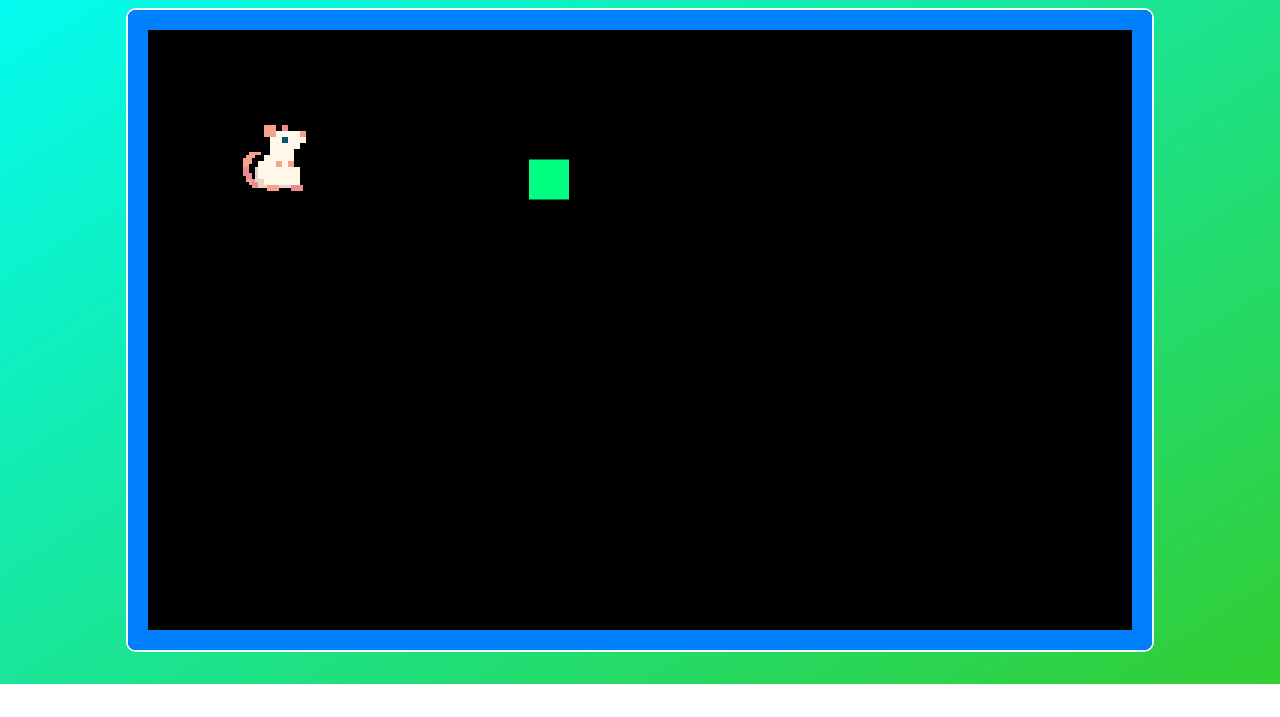
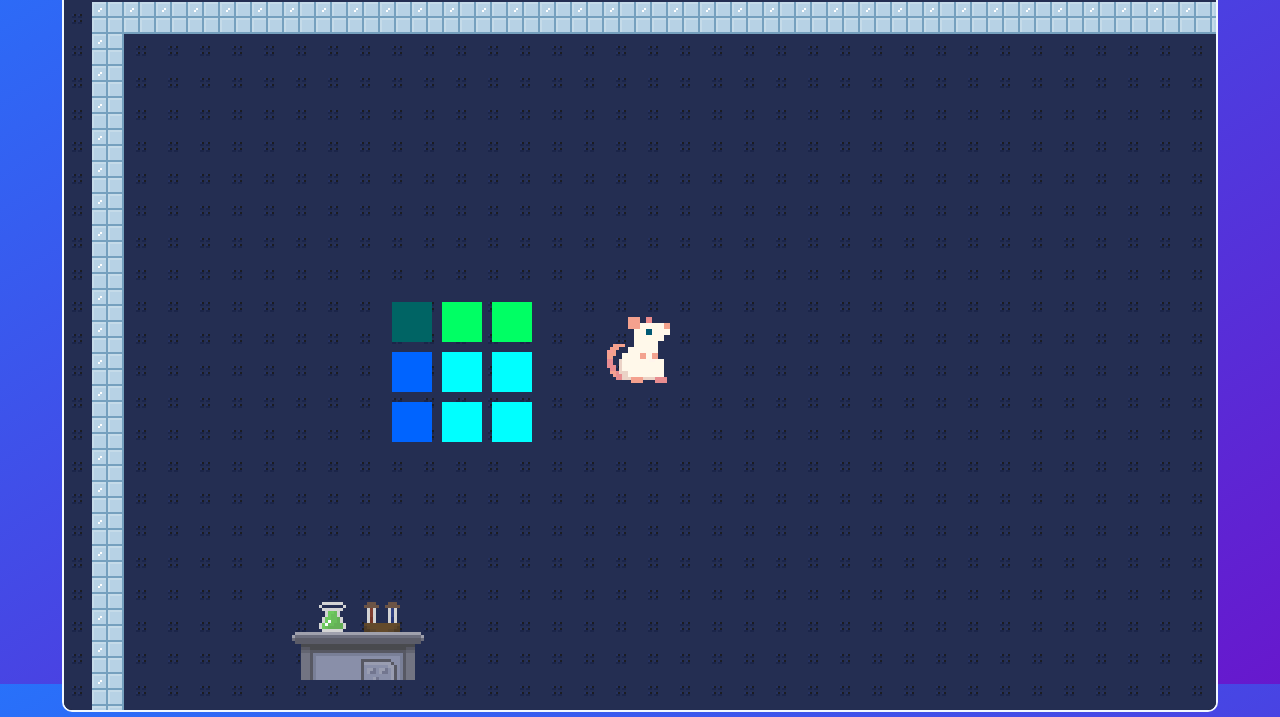
Before and after one commit to MatteoSalverio/ratlab, a plain HTML site: page projects/RatLabRewritten/index.html in a window 1280 px wide. Shown: the part 116-833 px from the top of the page. Before the commit the page ends 800 px from the top, so only its background shows below. Drawn offline with Linux system fonts and the light colour scheme.

Commit message:
Camera movement, physics, colliders, etc.

```diff
--- a/projects/RatLabRewritten/script.js
+++ b/projects/RatLabRewritten/script.js
@@ -1,4 +1,5 @@
 // Rat Lab Rewritten - Copyright Rat Lab 2023
+// First Version of the Rat Lab Engine
 
 const canvas = document.getElementById("canvas");
 const ctx = canvas.getContext("2d");
@@ -6,8 +7,8 @@ const ctx = canvas.getContext("2d");
 function setWindowSize() {
     let w = window.innerWidth,
         h = window.innerHeight;
-    canvas.width = w * 0.8;
-    canvas.height = h * 0.8;
+    canvas.width = w * 0.9;
+    canvas.height = h * 0.9;
 }
 setWindowSize();
 
@@ -15,12 +16,19 @@ window.addEventListener('resize', setWindowSize());
 
 ctx.imageSmoothingEnabled = false;
 
-var clock = 0;
-var objs = [];
+var objs = []; // All objects in the scene are contained here
+var backgroundObjs = []; // All background objects, always drawn first
 
-let friction = 0.01;
+let friction = 0.01; // Determines how fast things will lose force
 
-class obj {
+var playerSpeed = 300;
+
+var camera = {
+    x: 0,
+    y: 0
+}
+
+class obj { // General class, mainly for inheritance
     constructor(x, y, w, h, movable = false) {
         this.x = x;
         this.y = y;
@@ -47,26 +55,36 @@ class obj {
     }
 
     physicsUpdate() {
-        if ((!this.colliderCheck('left') && this.forces.horizontal < 0) || (!this.colliderCheck('right') && this.forces.horizontal > 0))
-            this.x += this.forces.horizontal;
-        if ((!this.colliderCheck('up') && this.forces.vertical < 0) || (!this.colliderCheck('down') && this.forces.vertical > 0))
-            this.y += this.forces.vertical;
+        // Apply Horizontal Forces
+        if (this.forces.horizontal > 0)
+            this.move('right', this.forces.horizontal);
+        else if (this.forces.horizontal < 0)
+            this.move('left', this.forces.horizontal * -1);
+        // Apply Vertical Forces
+        if (this.forces.vertical > 0)
+            this.move('down', this.forces.vertical);
+        else if (this.forces.vertical < 0)
+            this.move('up', this.forces.vertical * -1);
+        // Apply Horizontal Friction
         if (this.forces.horizontal > 0)
             this.forces.horizontal -= friction;
         else if (this.forces.horizontal < 0)
             this.forces.horizontal += friction;
+        // Apply Vertical Friction
         if (this.forces.vertical > 0)
             this.forces.vertical -= friction;
         else if (this.forces.vertical < 0)
             this.forces.vertical += friction;
+        // Round the forces
         this.forces.horizontal = Math.round(this.forces.horizontal * 100) / 100
         this.forces.vertical = Math.round(this.forces.vertical * 100) / 100
     }
 
     update() {
+        // Updates hitbox position:
         this.hitBox = {
             top: this.y + this.hitBoxOffset * 3,
-            bottom: this.y + this.h - this.hitBoxOffset * 1.25,
+            bottom: this.y + this.h - this.hitBoxOffset * 2,
             left: this.x + this.hitBoxOffset,
             right: this.x + this.w - this.hitBoxOffset * 2
         }
@@ -76,32 +94,32 @@ class obj {
 
     colliderCheck(dir) {
         for (let i = 0; i < objs.length; i++) {
-            if (i == this.index)
+            if (i == this.index) // Makes sure objects won't collide with themselves
                 continue;
             let o = objs[i];
             let space = 5; // Allows you to slide on surfaces
             if (dir == 'up') {
                 if (this.hitBox.top <= o.hitBox.bottom && this.hitBox.bottom >= o.hitBox.top + space) {
                     if (this.hitBox.right >= o.hitBox.left + space && this.hitBox.left <= o.hitBox.right - space)
-                        return true;
+                        return o.index;
                 }
             }
             else if (dir == 'down') {
                 if (this.hitBox.bottom >= o.hitBox.top && this.hitBox.top <= o.hitBox.bottom - space) {
                     if (this.hitBox.right >= o.hitBox.left + space && this.hitBox.left <= o.hitBox.right - space)
-                        return true;
+                        return o.index;
                 }
             }
             else if (dir == 'left') {
                 if (this.hitBox.left <= o.hitBox.right && this.hitBox.right >= o.hitBox.left + space) {
                     if (this.hitBox.bottom >= o.hitBox.top + space && this.hitBox.top <= o.hitBox.bottom - space)
-                        return true;
+                        return o.index;
                 }
             }
             else if (dir == 'right') {
-                if (this.hitBox.right >= o.hitBox.left && this.hitBox.left <= o.hitBox.right - 2) {
+                if (this.hitBox.right >= o.hitBox.left && this.hitBox.left <= o.hitBox.right - space) {
                     if (this.hitBox.bottom >= o.hitBox.top + space && this.hitBox.top <= o.hitBox.bottom - space)
-                        return true;
+                        return o.index;
                 }
             }
         }
@@ -110,17 +128,42 @@ class obj {
 
     move(dir, speed) {
         speed *= 1;
-        if (!this.colliderCheck(dir)) {
-            if (dir == 'up')
+        let strength = 0.05; // Strength of push force
+        if (dir == 'up') {
+            if (!this.colliderCheck('up')) {
                 this.y -= speed;
-            else if (dir == 'down')
+            }
+            else {
+                objs[this.colliderCheck('up')].applyForce('vertical', -strength); // Applies a pushing force to the interacting object
+                this.applyForce('vertical', strength * 0.8); // Applies a force back on the main object
+            }
+        }
+        else if (dir == 'down') {
+            if (!this.colliderCheck('down')) {
                 this.y += speed;
-            else if (dir == 'left')
+            }
+            else {
+                objs[this.colliderCheck('down')].applyForce('vertical', strength);
+                this.applyForce('vertical', -strength * 0.8);
+            }
+        }
+        else if (dir == 'right') {
+            if (!this.colliderCheck('right')) {
+                this.x += speed;
+            }
+            else {
+                objs[this.colliderCheck('right')].applyForce('horizontal', strength);
+                this.applyForce('horizontal', -strength * 0.8);
+            }
+        }
+        else if (dir == 'left') {
+            if (!this.colliderCheck('left')) {
                 this.x -= speed;
-            else if (dir == 'right')
-                this.x += speed;
-            else
-                console.error("Error: Unknown direction '" + dir + "'");
+            }
+            else {
+                objs[this.colliderCheck('left')].applyForce('horizontal', -strength);
+                this.applyForce('horizontal', strength * 0.8);
+            }
         }
     }
 
@@ -128,10 +171,8 @@ class obj {
         magnitude *= 1;
         if (!this.movable)
             return;
-        if (axis == 'horizontal') {
+        if (axis == 'horizontal')
             this.forces.horizontal += magnitude;
-            console.log('e')
-        }
         else if (axis == 'vertical')
             this.forces.vertical += magnitude;
         else
@@ -154,7 +195,7 @@ class box extends obj {
 
     draw() {
         ctx.fillStyle = this.color;
-        ctx.fillRect(this.x, this.y, this.w, this.h);
+        ctx.fillRect(this.x - camera.x, this.y - camera.y, this.w, this.h);
     }
 
     animate() {
@@ -174,7 +215,7 @@ class spriteObj extends obj {
         this.dir = 'right';
         this.moving = false;
 
-        this.hitBoxOffset = 10;
+        this.hitBoxOffset = 0;
 
         this.animation = {
             frame: 1,
@@ -185,26 +226,67 @@ class spriteObj extends obj {
 
     animate() {
         this.draw();
-        if (clock % 2 == 0) {
-            if (this.animation.frame >= this.animation.frameCount)
-                this.animation.frame = 1;
-            else
-                this.animation.frame++;
-        }
+        if (this.animation.frame >= this.animation.frameCount)
+            this.animation.frame = 1;
+        else
+            this.animation.frame++;
     }
 
     draw() {
         let srcRect = { x: this.resolutionX * (this.animation.frame - 1), y: 0, width: this.resolutionX, height: this.resolutionY };
         let destRect = { x: this.x, y: this.y, width: this.w, height: this.h };
-        ctx.drawImage(this.texture, srcRect.x, srcRect.y, srcRect.width, srcRect.height, this.x, this.y, destRect.width, destRect.height);
+        ctx.drawImage(this.texture, srcRect.x, srcRect.y, srcRect.width, srcRect.height, this.x - camera.x, this.y - camera.y, destRect.width, destRect.height);
     }
+}
+
+class backgroundTile {
+    constructor(x, y, w, h, texturePath, resolutionX, resolutionY, frameCount) {
+        this.x = x;
+        this.y = y;
+        this.w = w;
+        this.h = h;
+        this.texturePath = texturePath;
+        this.texture = new Image(this.resolutionX, this.resolutionY);
+        this.texture.src = this.texturePath;
+        this.resolutionX = resolutionX;
+        this.resolutionY = resolutionY;
+        this.frameCount = frameCount;
+        this.animation = {
+            frame: 1,
+            frameCount: this.frameCount,
+            rate: 1
+        }
+        backgroundObjs.push(this);
+    }
+
+    animate() {
+        this.draw();
+        if (this.animation.frame >= this.animation.frameCount)
+            this.animation.frame = 1;
+        else
+            this.animation.frame++;
+    }
+
+    draw() {
+        let srcRect = { x: this.resolutionX * (this.animation.frame - 1), y: 0, width: this.resolutionX, height: this.resolutionY };
+        let destRect = { x: this.x, y: this.y, width: this.w, height: this.h };
+        ctx.drawImage(this.texture, srcRect.x, srcRect.y, srcRect.width, srcRect.height, this.x - camera.x, this.y - camera.y, destRect.width, destRect.height);
+    }
+}
+
+function sortByY(objects) { // Sorts objects in order of their y position
+    const sortedObjects = [...objects];
+    sortedObjects.sort((a, b) => a.y - b.y);
+    return sortedObjects;
 }
 
 function redraw() {
     ctx.clearRect(0, 0, canvas.width, canvas.height);
-    for (let i = 0; i < objs.length; i++)
-        objs[i].draw();
-    player.draw();
+    for (let i = 0; i < backgroundObjs.length; i++)
+        backgroundObjs[i].draw();
+    let sorted = sortByY(objs); // Allows objects to be drawn in order of their y position to create a 3d effect
+    for (let i = 0; i < sorted.length; i++)
+        sorted[i].draw();
 }
 
 function animate() {
@@ -213,17 +295,14 @@ function animate() {
         objs[i].animate();
 }
 
-let player = new spriteObj(100, 100, 96, 96, 'assets/textures/RatRight.png', 32, 32, 4, false);
-
-let testBox = new box(200, 200, 40, 40, 'rgba(0, 255, 128, 1)', true);
-testBox.applyForce('horizontal', 2);
-testBox.applyForce('vertical', -1);
-
-let walls = {
-    top: new box(0, 0, canvas.width, 20, 'rgb(0, 128, 255)'),
-    bottom: new box(0, canvas.height - 20, canvas.width, 20, 'rgb(0, 128, 255)'),
-    left: new box(0, 0, 20, canvas.height, 'rgb(0, 128, 255)'),
-    right: new box(canvas.width - 20, 0, 20, canvas.height, 'rgb(0, 128, 255)'),
+function createBoxOfTiles(x, y, w, h, tilePath, tileSize, tileResolution) {
+    let xLength = Math.floor(w / tileSize);
+    let yLength = Math.floor(h / tileSize);
+    for (let i = 0; i < xLength; i++) {
+        for (let j = 0; j < yLength; j++) {
+            new spriteObj(i * tileSize + x, j * tileSize + y, tileSize, tileSize, tilePath, tileResolution, tileResolution, 0, false);
+        }
+    }
 }
 
 let keys = [];
@@ -245,7 +324,7 @@ document.addEventListener('keyup', function (e) {
     }
 });
 function processMovement(delta) {
-    let speed = 250;
+    let speed = playerSpeed;
     if (keys[87]) // W
         player.move('up', speed * delta);
     if (keys[65]) { // A
@@ -260,6 +339,8 @@ function processMovement(delta) {
         player.dir = 'right';
         player.texture.src = "assets/textures/RatRight.png";
     }
+    camera.x = player.x - canvas.width / 2 + player.w / 2;
+    camera.y = player.y - canvas.height / 2 + player.h / 2;
 }
 
 let lastTime = 0;
@@ -283,3 +364,26 @@ setInterval(function () {
     if (player.moving)
         animate();
 }, 100);
+
+// INSTANTIATION:
+
+let player = new spriteObj(500, 300, 96, 96, 'assets/textures/RatRight.png', 32, 32, 4, false);
+player.hitBoxOffset = 10;
+
+let labTable = new spriteObj(200, 600, 44 * 3, 26 * 3, 'assets/textures/labTable.png', 44, 26, 0, false);
+for (let i = 0; i < 3; i++) {
+    for (let j = 0; j < 3; j++) {
+        new box(i * 50 + 300, j * 50 + 300, 40, 40, 'rgba(0, ' + i * 20 + 100 + ', ' + j * 20 + 100 + ', 1)', true);
+    }
+}
+
+for (let i = 0; i < 100; i++) {
+    for (let j = 0; j < 100; j++) {
+        new backgroundTile(i * 32 - 500, j * 32 - 500, 32, 32, 'assets/textures/groundTile.png', 16, 16, 0);
+    }
+}
+
+createBoxOfTiles(0, 0, 1200, 32, 'assets/textures/blueTile.png', 32, 16);
+createBoxOfTiles(0, 0, 32, 1200, 'assets/textures/blueTile.png', 32, 16);
+createBoxOfTiles(0, 1200 - 32, 1200, 32, 'assets/textures/blueTile.png', 32, 16);
+createBoxOfTiles(1200 - 48, 0, 32, 1200, 'assets/textures/blueTile.png', 32, 16);
--- a/projects/RatLabRewritten/styles.css
+++ b/projects/RatLabRewritten/styles.css
@@ -1,6 +1,6 @@
 html {
     height: 100%;
-    background: linear-gradient(to bottom right, aqua, limegreen);
+    background: linear-gradient(to bottom right, #2871fa, #6718cd);
     text-align: center;
     font-family: Cambria, Cochin, Georgia, Times, 'Times New Roman', serif;
 }
@@ -12,3 +12,11 @@ canvas {
     border-width: 2px;
     border-radius: 10px;
 }
+
+h1 {
+    margin-bottom: 0px;
+}
+
+p {
+    margin-top: 2px;
+}
```
Also changed, not shown: projects/RatLabRewritten/assets/textures/blueTile.png (added), projects/RatLabRewritten/assets/textures/groundTile.png (added), projects/RatLabRewritten/assets/textures/labTable.png (added).
